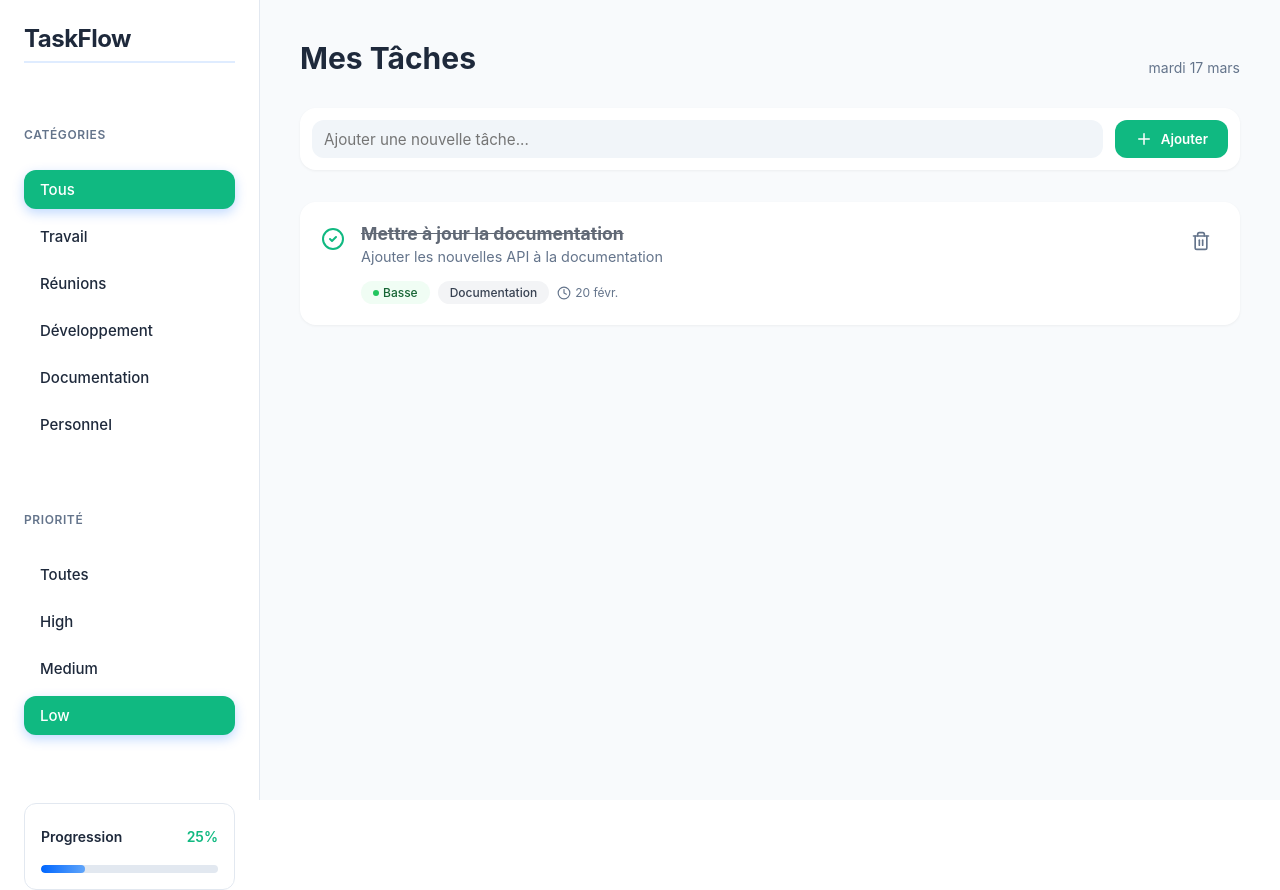
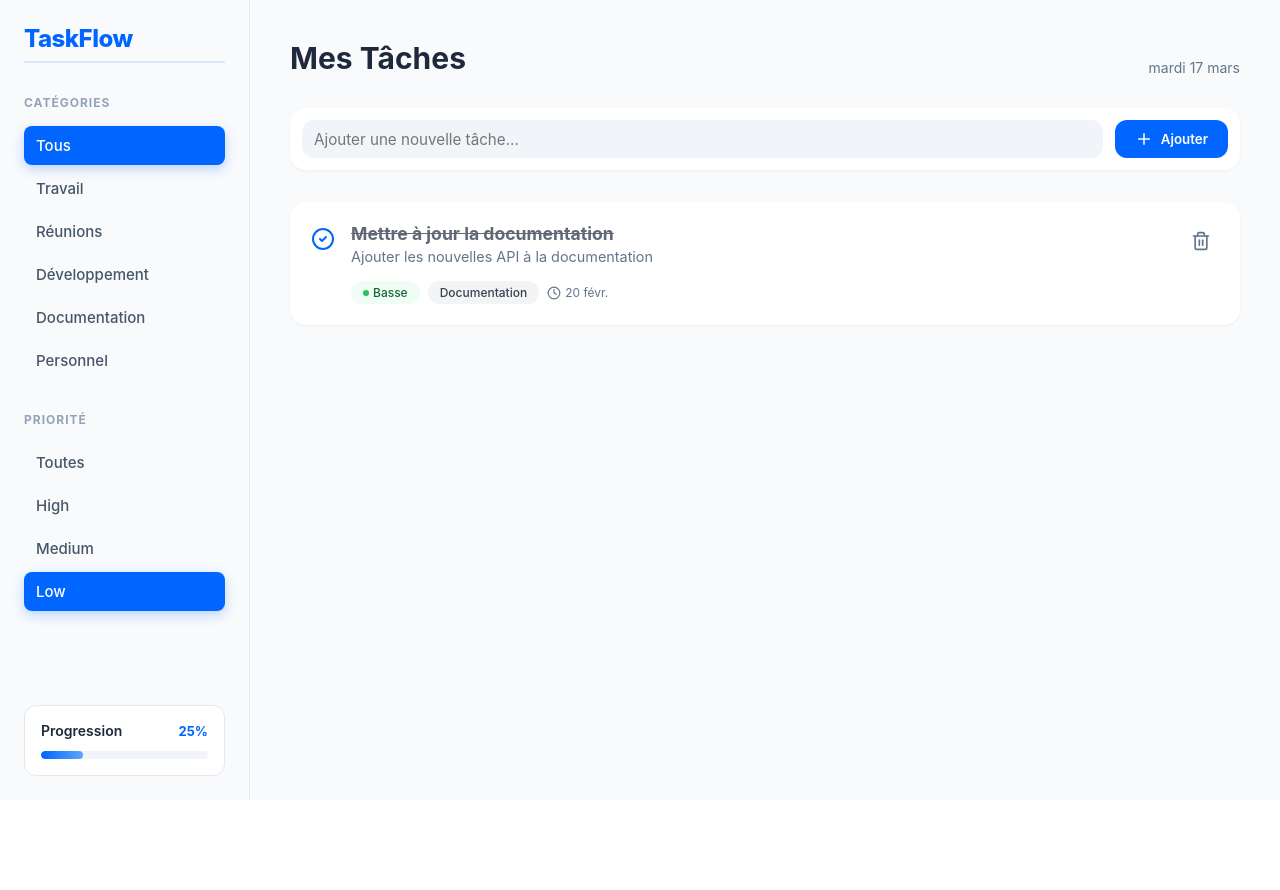
Before and after one commit to doudaoud/to-do-mern, a React (Vite) app in the folder client/: page /profile/1 in a window 1280 px wide. After the commit the page ends 800 px from the top, so only its background shows below. Built offline with nearby package versions, Linux system fonts and the light colour scheme; sample sign-in values are in the browser's storage.

Commit message:
`Moved sidebar styles to menu.css and updated profile.css to reflect changes`

```diff
--- a/client/src/components/styles/menu.css
+++ b/client/src/components/styles/menu.css
@@ -7,9 +7,11 @@
   flex-direction: column;
   gap: 32px;
   border-right: 1px solid #e2e8f0;
-  position: sticky;
+  position: fixed;
+  left: 0;
   top: 0;
   box-sizing: border-box;
+  z-index: 100;
 }
 
 .sidebar-logo {
--- a/client/src/pages/styles/profile.css
+++ b/client/src/pages/styles/profile.css
@@ -1,6 +1,6 @@
 :root {
-  --primary-green: #10b981;
-  --secondary-green: #34d399;
+  --primary-blue: #0066ff;
+  --secondary-blue: #60a5fa;
   --bg-light: #f8fafc;
   --text-dark: #1e293b;
   --text-muted: #64748b;
@@ -21,100 +21,19 @@
     sans-serif;
 }
 
-/* Sidebar Styles */
-.sidebar {
-  width: 260px;
-  background-color: var(--white);
-  padding: 24px;
-  display: flex;
-  flex-direction: column;
-  border-right: 1px solid var(--border-light);
-  height: 100vh;
-  position: sticky;
-  top: 0;
-}
-
-.sidebar-logo {
-  font-size: 1.5rem;
-  font-weight: 700;
-  color: var(--text-dark);
-  margin-bottom: 32px;
-}
-
-.sidebar-section {
-  margin-bottom: 32px;
-}
-
-.section-title {
-  font-size: 0.75rem;
-  font-weight: 600;
-  color: var(--text-muted);
-  text-transform: uppercase;
-  letter-spacing: 0.05em;
-  margin-bottom: 16px;
-}
-
-.sidebar-menu {
-  list-style: none;
-  padding: 0;
-  margin: 0;
-}
-
-.menu-item {
-  padding: 10px 16px;
-  border-radius: 12px;
-  color: var(--text-dark);
-  font-weight: 500;
-  cursor: pointer;
-  transition: all 0.2s ease;
-  margin-bottom: 4px;
-}
-
-.menu-item:hover {
-  background-color: #f1f5f9;
-}
+/* Sidebar Styles are now in menu.css */
 
 .menu-item.active {
-  background-color: var(--primary-green);
+  background-color: var(--primary-blue);
   color: var(--white);
 }
 
-.progression-section {
-  margin-top: auto;
-  padding-top: 24px;
-}
-
-.progression-header {
-  display: flex;
-  justify-content: space-between;
-  align-items: center;
-  margin-bottom: 8px;
-}
-
-.progression-header h3 {
-  font-size: 0.875rem;
-  color: var(--text-dark);
-  margin: 0;
-}
-
 .progression-percent {
-  font-size: 0.875rem;
-  font-weight: 600;
-  color: var(--primary-green);
-}
-
-.progress-bar-bg {
-  height: 8px;
-  background-color: var(--border-light);
-  border-radius: 4px;
-  overflow: hidden;
+  color: var(--primary-blue);
 }
 
 .progress-bar-fill {
-  height: 100%;
-  background-color: var(--primary-green);
-  border-radius: 4px;
-  transition: width 0.3s ease;
+  background-color: var(--primary-blue);
 }
 
 /* Main Content Styles */
@@ -122,6 +41,7 @@
   flex: 1;
   padding: 40px;
   overflow-y: auto;
+  margin-left: 250px;
 }
 
 .content-header {
@@ -165,7 +85,7 @@
 }
 
 .add-task-btn {
-  background-color: var(--primary-green);
+  background-color: var(--primary-blue);
   color: var(--white);
   border: none;
   padding: 10px 20px;
@@ -179,7 +99,7 @@
 }
 
 .add-task-btn:hover {
-  background-color: #059669;
+  background-color: #0052cc;
 }
 
 /* Task Card */
@@ -205,7 +125,7 @@
 }
 
 .task-check {
-  color: var(--primary-green);
+  color: var(--primary-blue);
   margin-top: 4px;
 }
 
```
